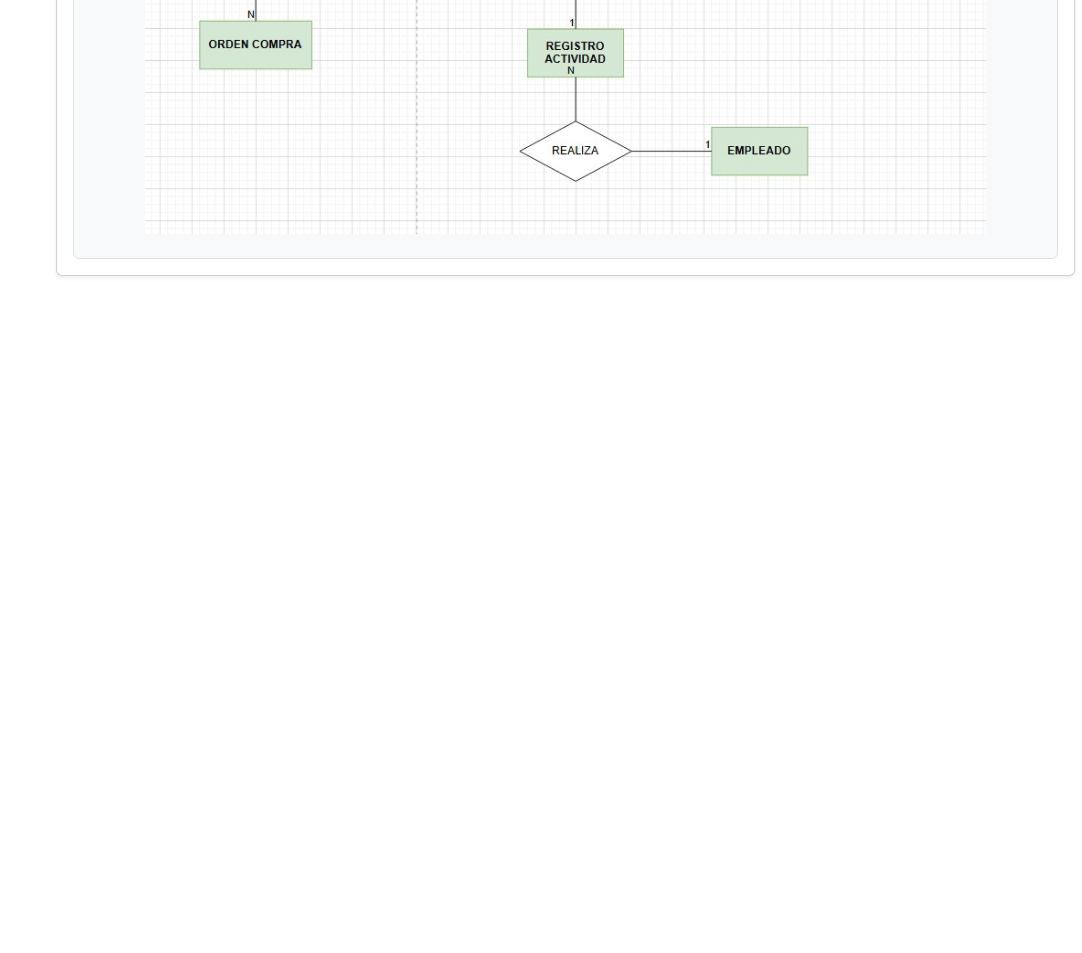
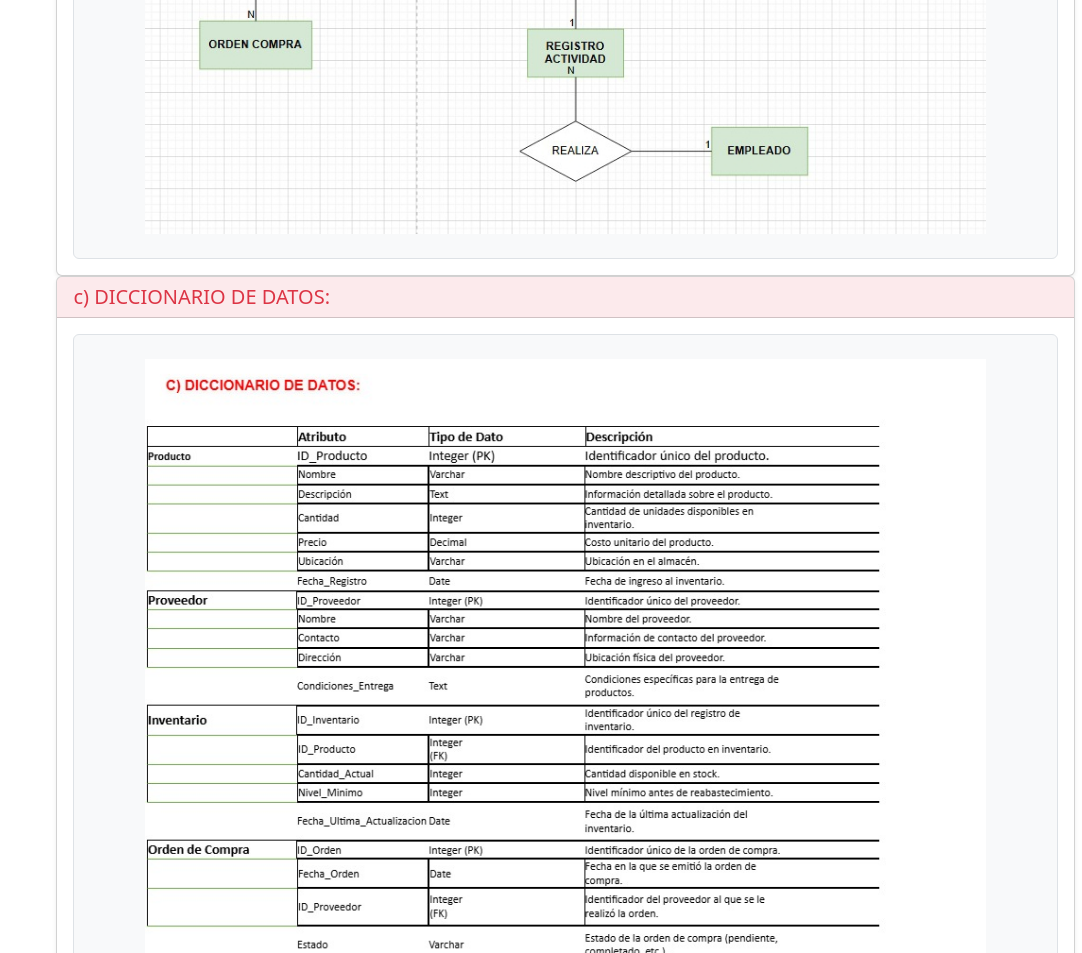
Before and after one commit to freddyvelarde/proyecto-analisis, a plain HTML site: page pages/analisis-estructurado.html in a window 1280 px wide. Shown: the part 3147-4100 px from the top of the page, without its empty margins (198-1280 px from the left). Before the commit the page ends 3447 px from the top, so only its background shows below. Drawn offline with nearby package versions, Linux system fonts and the light colour scheme.

Commit message:
Update analisis-estructurado.html

```diff
--- a/pages/analisis-estructurado.html
+++ b/pages/analisis-estructurado.html
@@ -188,6 +188,25 @@
             </div>
           </div>
 
+
+                    <div class="card shadow-sm">
+            <div class="card-header bg-danger bg-opacity-10">
+              <h2 class="h5 text-danger mb-0">
+                c) DICCIONARIO DE DATOS:
+              </h2>
+            </div>
+            <div class="card-body">
+              <div class="bg-light p-4 text-center border rounded">
+                <img
+                  src="../assets/Diccionario de datos.jpg"
+                  class="diagrama-contexto-img"
+                  alt="diagrama-contexto"
+                  width="100"
+                />
+              </div>
+            </div>
+          </div>
+
           <!-- <div class="card shadow-sm"> -->
           <!--   <div class="card-header bg-danger bg-opacity-10"> -->
           <!--     <h2 class="h5 text-danger mb-0">c) ---------------:</h2> -->
```
